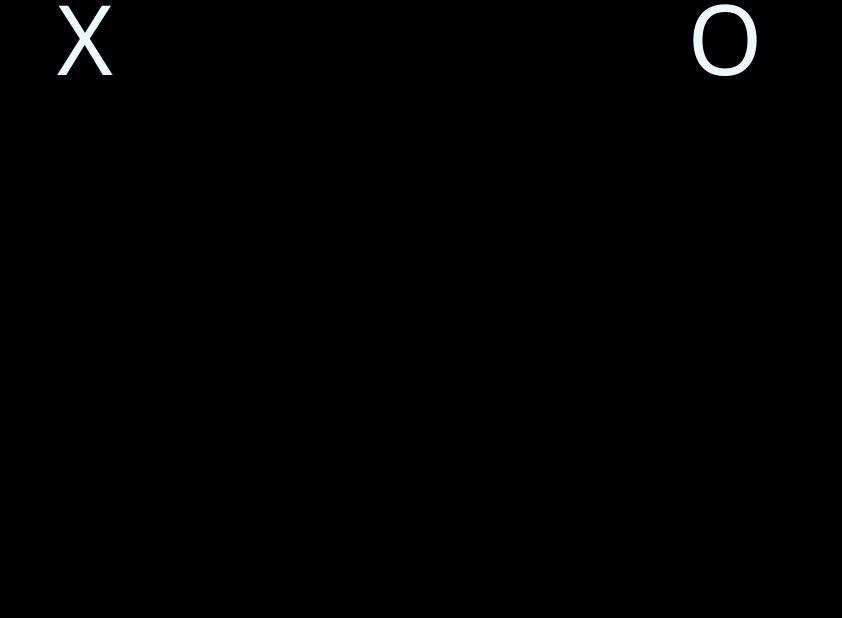
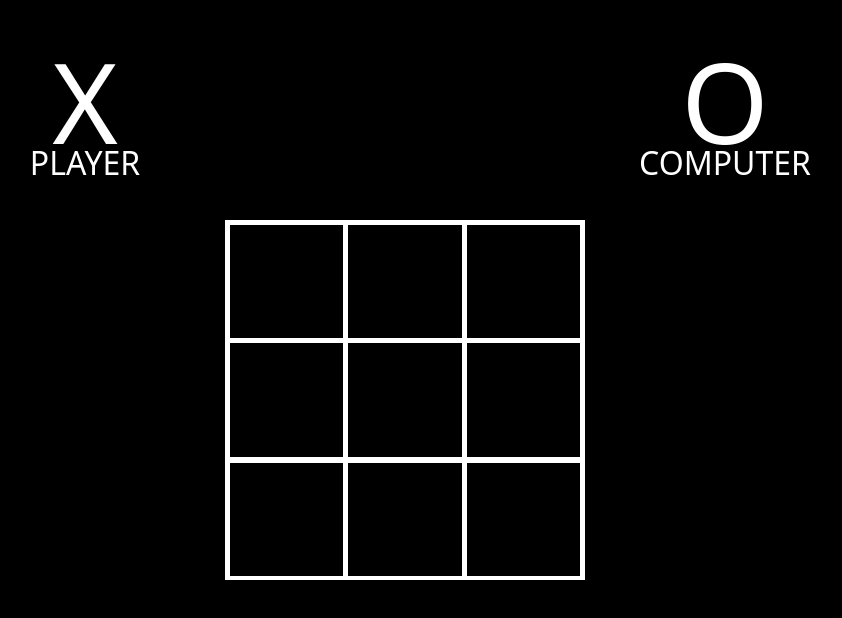
Before and after one commit to imkyawthetpaing/Tic-Tac-Toe, a plain HTML site: page index.html in a window 1280 px wide. Shown: the whole page, without its empty margins (235-1077 px from the left). Drawn offline with Linux system fonts and the light colour scheme.

Commit message:
Update style.css

```diff
--- a/style.css
+++ b/style.css
@@ -5,126 +5,81 @@
     font-family: system-ui, -apple-system, BlinkMacSystemFont, 'Segoe UI', Roboto, Oxygen, Ubuntu, Cantarell, 'Open Sans', 'Helvetica Neue', sans-serif;
 }
 
+:root{
+    --BoardLenght: 360px;
+    --RowLenght: 120px; /*360 / 3*/
+    --IndexLenght: 113.3333333333333px; /*(360 - 20) / 3*/
+    --IndexMarginLeft: 5px; /* 20 / 4*/
+    --IndexMarginTop: 3.333333333333333px; /* 5 / 2*/
+    --IndexMarginTopBase: 2.5px;
+    --IndexColor: black;
+}
+
 html, body{
     background-color: black;
 }
 
-#chooseMode{
+#main{
     height: 100vh;
     min-height: 500px;
 }
-#chooseModeContainer{
+
+#playMode{
     width: 100%;
     height: 100%;
 
+    background-color: black;
+
+    display: flex;
+    justify-content: center;
+    align-items: center;
 }
-#chooseSymbolContainer{
+
+#info{
+    position: fixed;
+    top: 0px;
     width: 100%;
-    height: 100%;display: none;
+    height: 175px;
 }
-#chooseSYmbolConatiner{
-    top: 50px;
+
+#winInfoContainer{
     position: fixed;
+    top: 0px;
     width: 100%;
+    height: 175px;
+
+    display: none;
+    justify-content: center;
+    align-items: center;
+}
+
+#nextButtonContainer{
+    position: fixed;
+    top: 675px;
+    width: 100%;
+    height: 175px;
+
+    display: flex;
+    justify-content: center;
+    align-items: center;
+}
+#nextButton{
+    width: 250px;
     height: 100px;
 
     display: flex;
     justify-content: center;
     align-items: center;
 }
-#chooseSYmbolConatiner p{
-    font-size: 3em;
+#nextButton p{
+    font-size: 5em;
     color: white;
 }
-#xSymbolContainer{
-    top: 300px;
-    position: fixed;
-    width: 100%;
-    height: 100px;
-
-    display: flex;
-    justify-content: center;
-    align-items: center;
-}
-#xSymbolContainer p{
-    font-size: 8em;
+#winInfo{
+    font-size: 5em;
     color: white;
 }
-
-#oSymbolContainer{
-    top: 450px;
-    position: fixed;
-    width: 100%;
-    height: 100px;
-
-    display: flex;
-    justify-content: center;
-    align-items: center;
-}
-#oSymbolContainer p{
-    font-size: 8em;
-    color: white;
-}
-
-
-#titleContainer{
-    top: 50px;
-    position: fixed;
-    width: 100%;
-    height: 100px;
-
-    display: flex;
-    justify-content: center;
-    align-items: center;
-}
-#titleContainer p{
-    font-size: 3em;
-    color: white;
-}
-#aiButtonConatiner{
-    top: 300px;
-    position: fixed;
-    width: 100%;
-    height: 100px;
-
-    display: flex;
-    justify-content: center;
-    align-items: center;
-}
-#aiButtonConatiner p{
-    font-size: 68px;
-    font-weight: 900;
-    color: white;
-}
-#mutiButtonConatiner{
-    top: 450px;
-    position: fixed;
-    width: 100%;
-    height: 100px;
-
-    display: flex;
-    justify-content: center;
-    align-items: center;
-}
-#mutiButtonConatiner p{
-    font-size: 58px;
-    font-weight: 900;
-    color: white;
-}
-
-#gameMode #board p{
-    font-size: 8em;
-    color: white;
-    display: none;
-}
-
-#matchInfoConatiner{
-    position: fixed;
-    top: 0px;
-    width: 100%;
-    height: 175px;
-}
-#scoreConatiner{
+#scoreContainer{
     width: 100%;
     height: 50px;
 
@@ -132,13 +87,46 @@ html, body{
     justify-content: center;
     align-items: center;
 }
-#scoreConatiner #score{
+
+#score{
+    font-size: 3em;
+    color: white;
+}
+
+#symbolContainer{
+    width: 100%;
+    height: 100px;
+}
+
+#nameContainer {
+    width: 100%;
+    height: 25px;
+}
+#nameContainer p{
     font-size: 2em;
     color: white;
 }
-#symbolContainer{
-    width: 100%;
-    height: 75px;
+#playerNameContainer{
+    float: left;
+    width: 50%;
+    height: 100%;
+
+    display: flex;
+    justify-content: center;
+    align-items: center;
+}
+#otherNameContainer{
+    float: right;
+    width: 50%;
+    height: 100%;
+
+    display: flex;
+    justify-content: center;
+    align-items: center;
+}
+#symbolContainer p{
+    font-size: 7em;
+    color: white;
 }
 #playerSymbolContainer{
     float: left;
@@ -158,49 +146,147 @@ html, body{
     justify-content: center;
     align-items: center;
 }
-#symbolContainer p{
-    font-size: 6em;
-    color: aliceblue;
+
+#board{
+    width: var(--BoardLenght);
+    height: var(--BoardLenght);
+    background-color: black;
 }
-#namesContainer{
+
+#board p{
+    color: white;
+    font-size: 8em;
+    display: none;
+}
+
+/*-----------*/
+#board #row0{
     width: 100%;
-    height: 50px;
+    height: var(--RowLenght);
+    background-color: white;
 }
-#playerNameContainer{
+
+#board #row1{
+    width: 100%;
+    height: var(--RowLenght);
+    background-color: white;
+}
+#board #row2{
+    width: 100%;
+    height: var(--RowLenght);
+    background-color: white;
+}
+
+/*-----------*/
+#row0 #index0{
     float: left;
-    width: 50%;
-    height: 100%;
+    margin-top: var(--IndexMarginLeft);
+    margin-left: var(--IndexMarginLeft);
+    width: var(--IndexLenght);
+    height: var(--IndexLenght);
+    background-color: var(--IndexColor);
 
     display: flex;
     justify-content: center;
     align-items: center;
 }
-#otherNameContainer{
-    float: right;
-    width: 50%;
-    height: 100%;
+#row0 #index1{
+    float: left;
+    margin-top: var(--IndexMarginLeft);
+    margin-left: var(--IndexMarginLeft);
+    width: var(--IndexLenght);
+    height: var(--IndexLenght);
+    background-color: var(--IndexColor);
 
     display: flex;
     justify-content: center;
     align-items: center;
 }
-#namesContainer p{
-    font-size: 2em;
-    color: white;
-}
-
-#resultInfoContainer{
-    position: fixed;
-    top: 0px;
-    width: 100%;
-    height: 175px;
-    background-color: aquamarine;
+#row0 #index2{
+    float: right;
+    margin-top: var(--IndexMarginLeft);
+    margin-right: var(--IndexMarginLeft);
+    width: var(--IndexLenght);
+    height: var(--IndexLenght);
+    background-color: var(--IndexColor);
 
     display: flex;
     justify-content: center;
     align-items: center;
 }
-#resultInfoContainer p{
-    color: white;
-    font-size: 5em;
+
+/*-----------*/
+#row1 #index3{
+    float: left;
+    margin-top: var(--IndexMarginTop);
+    margin-left: var(--IndexMarginLeft);
+    width: var(--IndexLenght);
+    height: var(--IndexLenght);
+    background-color: var(--IndexColor);
+
+    display: flex;
+    justify-content: center;
+    align-items: center;
 }
+#row1 #index4{
+    float: left;
+    margin-top: var(--IndexMarginTop);
+    margin-left: var(--IndexMarginLeft);
+    width: var(--IndexLenght);
+    height: var(--IndexLenght);
+    background-color: var(--IndexColor);
+
+    display: flex;
+    justify-content: center;
+    align-items: center;
+}
+#row1 #index5{
+    float: right;
+    margin-top: var(--IndexMarginTop);
+    margin-right: var(--IndexMarginLeft);
+    width: var(--IndexLenght);
+    height: var(--IndexLenght);
+    background-color: var(--IndexColor);
+
+    display: flex;
+    justify-content: center;
+    align-items: center;
+}
+
+/*-----------*/
+#row2 #index6{
+    float: left;
+    margin-top: var(--IndexMarginTopBase);
+    margin-left: var(--IndexMarginLeft);
+    width: var(--IndexLenght);
+    height: var(--IndexLenght);
+    background-color: var(--IndexColor);
+
+    display: flex;
+    justify-content: center;
+    align-items: center;
+}
+#row2 #index7{
+    float: left;
+    margin-top: var(--IndexMarginTopBase);
+    margin-left: var(--IndexMarginLeft);
+    width: var(--IndexLenght);
+    height: var(--IndexLenght);
+    background-color: var(--IndexColor);
+
+    display: flex;
+    justify-content: center;
+    align-items: center;
+}
+#row2 #index8{
+    float: right;
+    margin-top: var(--IndexMarginTopBase);
+    margin-right: var(--IndexMarginLeft);
+    width: var(--IndexLenght);
+    height: var(--IndexLenght);
+    background-color: var(--IndexColor);
+
+    display: flex;
+    justify-content: center;
+    align-items: center;
+}
```
